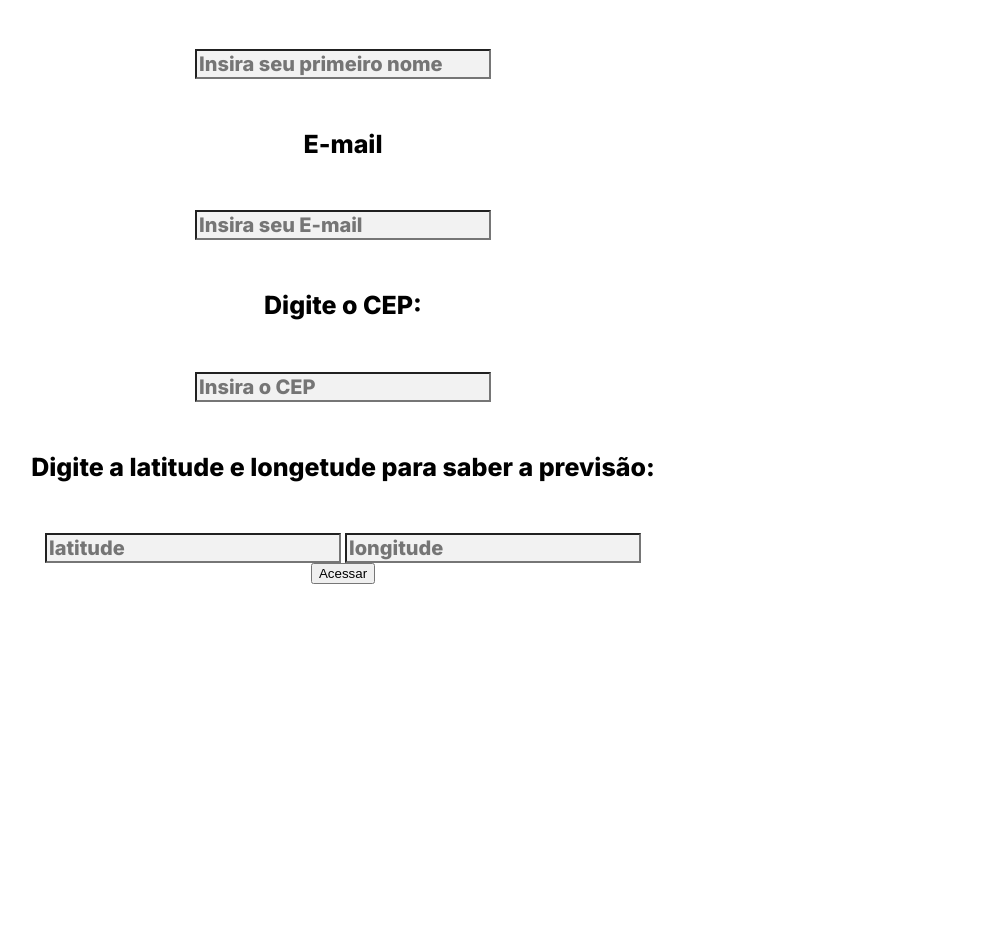
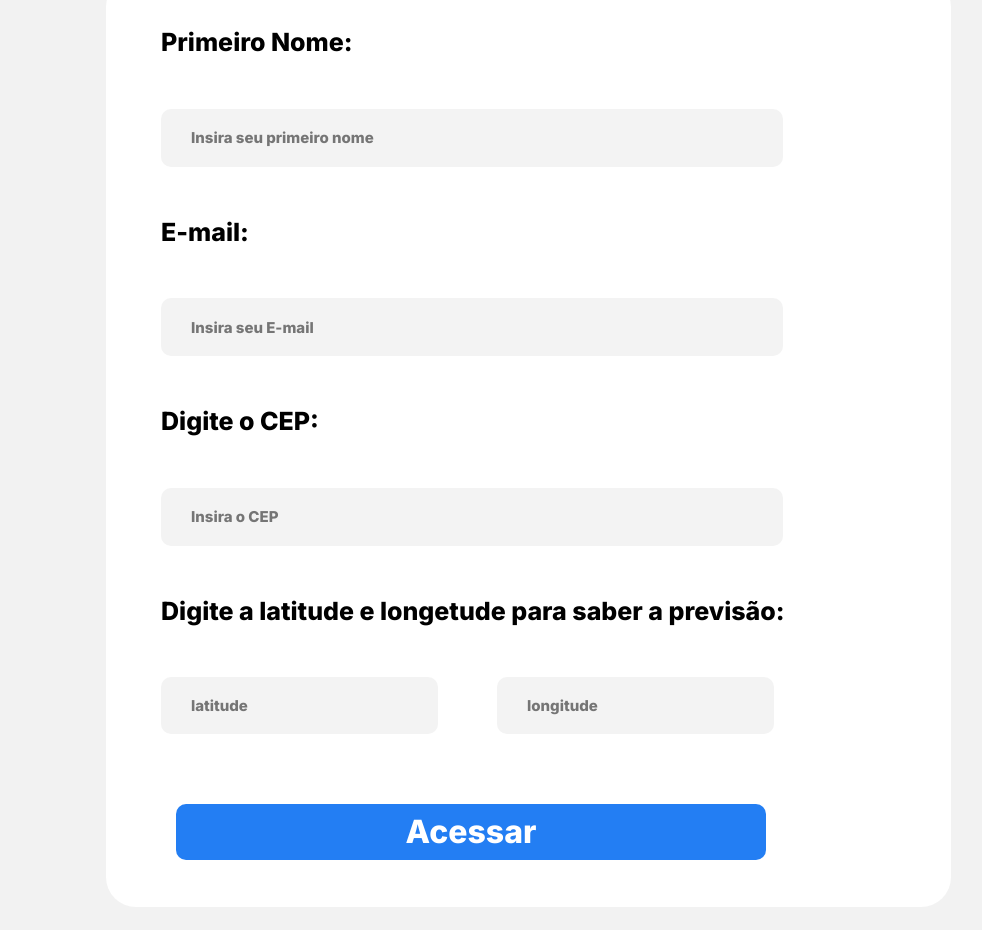
Before and after one commit to CyberAri/DNC-API, a plain HTML site: page index.html in a window 1280 px wide. Shown: the part 723-1653 px from the top of the page, without its empty margins (297-1279 px from the left). Before the commit the page ends 1315 px from the top, so only its background shows below. Drawn offline with Linux system fonts and the light colour scheme; a web font is replaced by a local one.

Commit message:
finalizando parte 2
finalizando parte 2 referente aos formulários.

```diff
--- a/index.html
+++ b/index.html
@@ -42,17 +42,18 @@
             <label for="name">Primeiro Nome:</label><br>
             <input type="text" placeholder="Insira seu primeiro nome"><br>
 
-            <label for="nome">E-mail</label><br>
+            <label for="nome">E-mail:</label><br>
             <input type="text" placeholder="Insira seu E-mail"><br>
 
             <label for="name">Digite o CEP:</label><br>
             <input type="text" placeholder="Insira o CEP"><br>
 
             <label for="text">Digite a latitude e longetude para saber a previsão:</label><br>
-            <input type="text" placeholder="latitude">
-            <input type="text" placeholder="longitude">
+            <input type="text" id="lati"  placeholder="latitude">
+            <input type="text" id="long"  placeholder="longitude"><br>
+            <button>Acessar</button>
         </form>
-        <button>Acessar</button>
+
     </div>
 
 
--- a/style.css
+++ b/style.css
@@ -1,3 +1,7 @@
+body{
+    background-color: rgba(242, 242, 242, 1);
+}
+
 .start1{
     background-color: #0C70F2;
     width: 1585px;
@@ -59,21 +63,68 @@ p{
 }
 
 #form1{
-    text-align: center;
-    margin-top: 200px;
+    width: 845px;
+    height: 930px;
+    margin-top: 260px;
+    text-align: left;
+    margin-left: 395px;
+    border-radius: 30px;
+    background-color: rgba(255, 255, 255, 1);
+
+
 }
 label{
-    font-family: Inter;
+    font-family:Inter;
     font-size: 25px;
     font-weight: 400px;
     line-height: 5.26;
+    margin-left: 55px;
+
 }
 input{
+    width: 590px;
+    height: 56px;
     font-family: Inter;
     font-weight: 400;
-    font-size: 20px;
-    background-color: #f2f2f2;
-    color: rgb(57,57,57,0,5);
-
+    font-size: 15px;
+    line-height: 24.2px;
+    margin-left: 55px;
+    padding-left: 30px;
+    background-color: rgba(242, 242, 242, 0.9);
+    color: rgba(242, 242, 242, 0.9);
+    border-radius: 10px;
+    border: 0px;
+}
+#lati{
+    width: 245px;
+    height: 55px;
+    border-radius: 10px;
+    border: 0px;
+}
+#long{
+    width: 245px;
+    height: 55px;
+    border-radius: 10px;
+    border: 0px;
+}
+button{
+    width: 590px;
+    height: 56px;
+    font-family: Inter;
+    font-size: 32px;
+    margin: 70px;
+    border-radius: 10px;
+    border: 0px;
+    line-height: 38.73px;
+    cursor: pointer;
+    background-color: rgba(12, 112, 242, 0.9);
+    color: rgba(255, 255, 255, 1);
+}
+button:hover{
+    background-color:rgba(99, 159, 243, 0.9);
+    color: white;
+    transform: translateY(-5px);
+    box-shadow: 0px 15px 20px rgba(4, 40, 87, 0.9);
+    transition-duration: 0.5s;
 
 }
```
